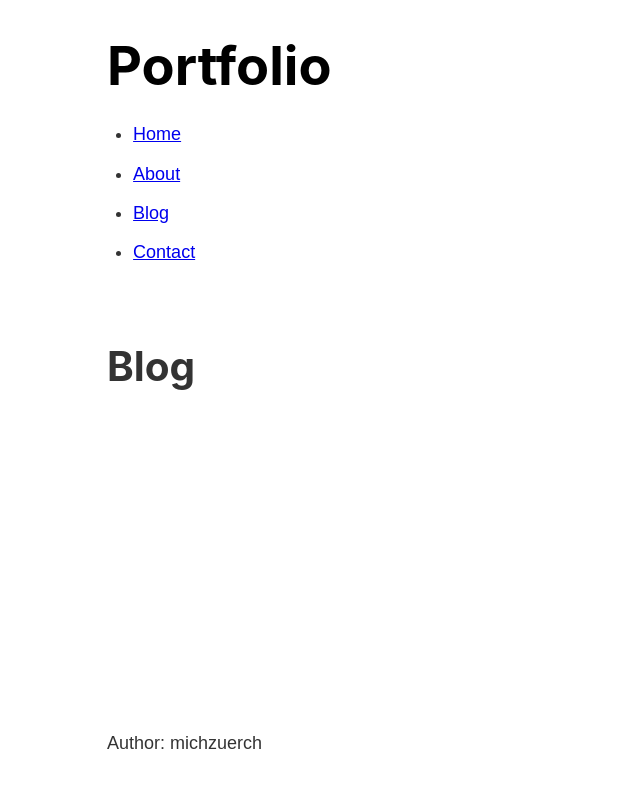
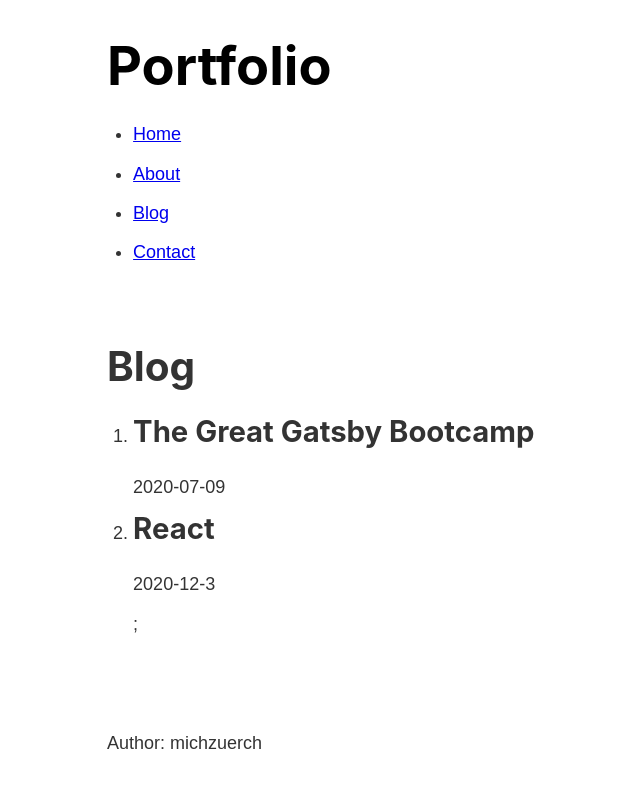
Before and after one commit to michzuerch/gatsby-bootcamp, a Gatsby site: page /blog in a window 1280 px wide. Shown: the whole page, without its empty margins (176-816 px from the left). Built offline with nearby package versions, Linux system fonts and the light colour scheme; Gatsby itself is replaced by a stand-in of ours.

Commit message:
blog titles and date von blog page

```diff
--- a/src/pages/blog.js
+++ b/src/pages/blog.js
@@ -19,11 +19,20 @@ const BlogPage = () => {
       }
     }
   `);
-  console.log(data);
+  // console.log(data);
 
   return (
     <Layout>
       <h1>Blog</h1>
+      <ol>
+        {data.allMarkdownRemark.edges.map((edge) => (
+          <li>
+            <h2>{edge.node.frontmatter.title}</h2>
+            <p>{edge.node.frontmatter.date}</p>
+          </li>
+        ))}
+        ;
+      </ol>
     </Layout>
   );
 };
```
